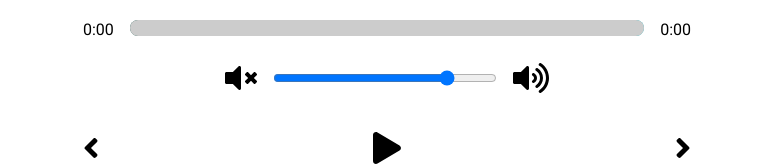
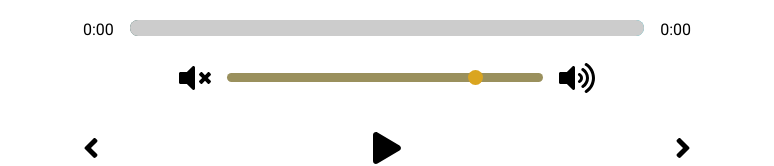
Before and after one commit to Mridul2820/music-player, a React (Create React App) app: page / in a window 1280 px wide. Shown: the part 540-706 px from the top of the page, without its empty margins (253-1027 px from the left). Built offline with nearby package versions, Linux system fonts and the light colour scheme.

Commit message:
vloume slider customize

```diff
--- a/src/styles/_player.scss
+++ b/src/styles/_player.scss
@@ -19,6 +19,22 @@
         -webkit-appearance: none;
         background: transparent;
         cursor: pointer;
+
+        &:focus {
+            outline: none;
+        }
+
+        &::-webkit-slider-thumb {
+            -webkit-appearance: none;
+            height: 16px;
+            width: 16px;
+        }
+
+        &::-moz-range-thumb {
+            -webkit-appearance: none;
+            height: 16px;
+            width: 16px;
+        }
     }
 
     p {
@@ -29,8 +45,12 @@
 .volume-control {
     display: flex;
     align-items: center;
-    width: 50%;
+    width: 35%;
     justify-content: center;
+
+    @media only screen and (max-width: $bp-large-3){
+        width: 85%;
+    }
 
     .volume {
         margin: 0 1rem;
@@ -38,8 +58,55 @@
     }
 
     input.volume-range {
-        width: 35%;
+        width: 100%;
         cursor: pointer;
+        -webkit-appearance: none;
+        height: 9px;
+        outline: none;
+        border-radius: 5px;
+        background-color: #9a905d;
+
+        &::-webkit-slider-runnable-track {
+            -webkit-appearance: none;
+            color: #13bba4;
+        }
+
+        &:focus {
+            outline: none;
+        }
+
+        // MFF
+        &::-moz-range-progress {
+            background-color: #43e5f7;
+        }
+        &::-moz-range-track {
+            background-color: #9a905d;
+        }
+        // IE
+        &::-ms-fill-lower {
+            background-color: #43e5f7;
+        }
+        &::-ms-fill-upper {
+            background-color: #9a905d;
+        }
+
+        &::-webkit-slider-thumb {
+            -webkit-appearance: none;
+            border: none;
+            height: 15px;
+            width: 15px;
+            border-radius: 50%;
+            background: goldenrod;
+        }
+
+        &::-moz-range-thumb {
+            -webkit-appearance: none;
+            border: none;
+            height: 15px;
+            width: 15px;
+            border-radius: 50%;
+            background: goldenrod;
+        }
     }
 }
 
@@ -59,23 +126,7 @@
     }
 }
 
-input.song-range {
-    &:focus {
-        outline: none;
-    }
 
-    &::-webkit-slider-thumb {
-        -webkit-appearance: none;
-        height: 16px;
-        width: 16px;
-    }
-
-    &::-moz-range-thumb {
-        -webkit-appearance: none;
-        height: 16px;
-        width: 16px;
-    }
-}
 
 .track {
     width: 100%;
```
